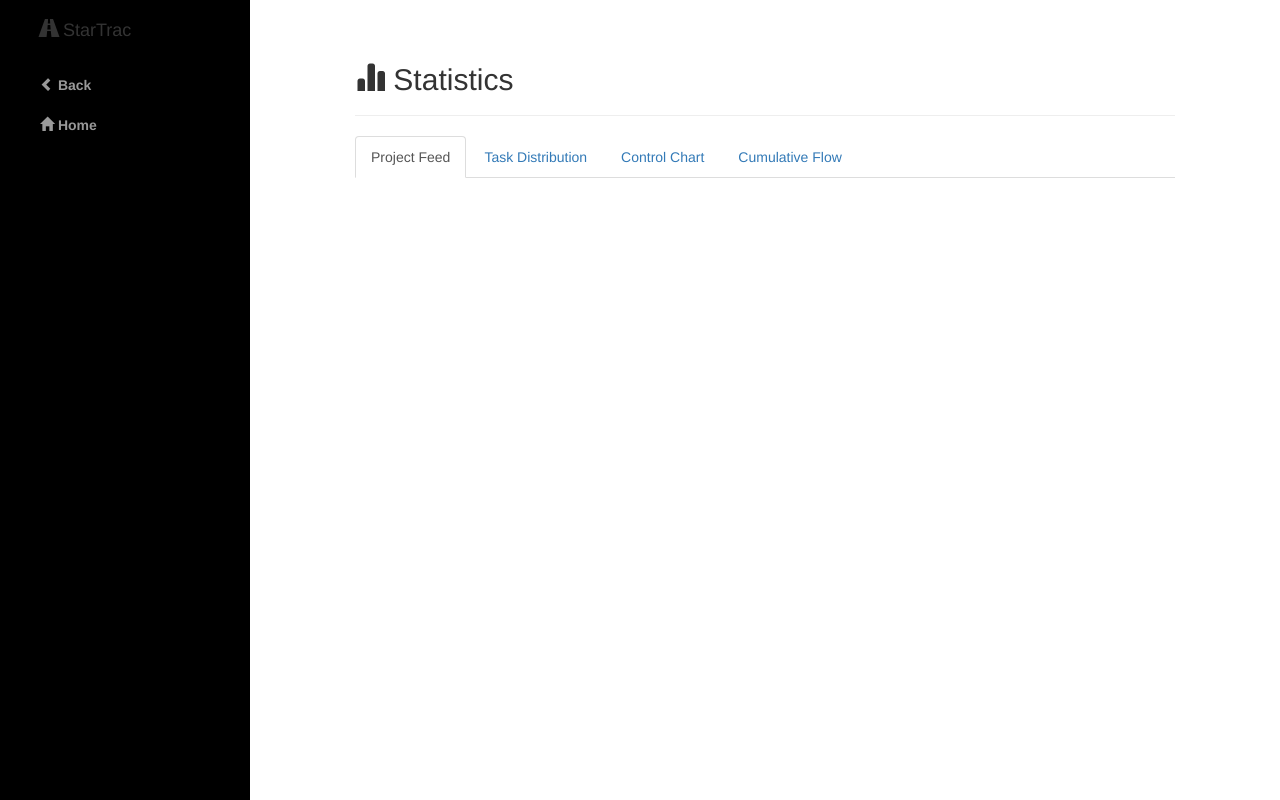
After one commit to E2Soft/StarTrac, a Django app: page /statistics/ in a window 1280 px wide. The commit adds this page. Run offline with Django 3.2, Linux system fonts and the light colour scheme; some libraries are stand-ins or nearby versions.

Commit message:
- Dodata stranica sa statistikama

```diff
--- a/src/tasks/templates/tasks/logged.html
+++ b/src/tasks/templates/tasks/logged.html
@@ -21,6 +21,7 @@
 	        <li><a href="{% url 'requirements' %}"><span class="glyphicon glyphicon-list-alt"></span> Requirements</a></li>
 	        <li><a href="{% url 'tasks' %}"><span class="glyphicon glyphicon-tasks"></span> Tasks</a></li>
 	        <li><a href="{% url 'timeline' %}"><span class="glyphicon glyphicon-time"></span> Timeline</a></li>
+	        <li><a href="{% url 'statistics' %}"><span class="glyphicon glyphicon-stats"></span> Statistics</a></li>
 	      </ul>
 	      <ul class="nav navbar-nav navbar-right">
 	      	<li class="dropdown"><a class="dropdown-toggle" data-toggle="dropdown" href="#">
--- /dev/null
+++ b/src/tasks/templates/tasks/statistics.html
@@ -0,0 +1,50 @@
+{% extends "tasks/page_template.html" %}
+{% block title %}Statistics Page{% endblock %}
+
+{% block content %}
+	<div id="page-content-wrapper">
+    	<div class="container-fluid">
+        	<div class="row">
+            	<div class="col-lg-12">
+            		<div class="page-header">
+       					<h2><span class="glyphicon glyphicon-stats"></span> Statistics</h2>
+    				</div>
+    				<ul class="nav nav-tabs">
+    				  <li class="active"><a id="tab1" href="#info" data-toggle="tab">Project Feed</a></li>
+					  <li><a id="tab2" href="#chart1"data-toggle="tab">Task Distribution</a></li>
+					  <li><a id="tab3" href="#chart2" data-toggle="tab">Control Chart</a></li>
+					  <li><a id="tab4" href="#chart3" data-toggle="tab">Cumulative Flow</a></li>
+					</ul>
+					<div class="tab-content">
+					  <div class="tab-pane active" id="info">
+					  </div>
+					  <div class="tab-pane" id="chart1">
+					     <div class="panel panel-default">
+ 							 <div class="panel-body">
+							 	<canvas id="myChart1" width="300" height="300" style="display: block; margin: 0 auto;"></canvas>
+								<div id="legend1"></div>
+					  		</div>
+						 </div>
+					  </div>
+					  <div class="tab-pane" id="chart2">
+					  	 <div class="panel panel-default">
+ 						 	<div class="panel-body">
+					  	  		<canvas id="myChart2" width="300" height="300" style="display: block; margin: 0 auto;"></canvas>
+						  		<div id="legend2"></div>
+					  		</div>
+					  	 </div>
+					  </div>
+					  <div class="tab-pane" id="chart3">
+					  	 <div class="panel panel-default">
+ 						 	<div class="panel-body">
+		   			        	<canvas id="myChart3" width="300" height="300" style="display: block; margin: 0 auto;"></canvas>
+				  	      		<div id="legend3"></div>
+					  		</div>
+					  	 </div>
+					  </div>
+					</div>
+				</div>
+			</div>
+		</div>
+	</div>
+{% endblock %}
--- a/src/tasks/urls.py
+++ b/src/tasks/urls.py
@@ -53,4 +53,6 @@ urlpatterns = patterns('',
     url(r'^tasks/create/$', TaskCreate.as_view(), name='task_create'),
     url(r'^task_ajax_comment/$', views.ajax_comment, name='task_ajax_comment', kwargs={'object_type':Task}),
     #url(r'^task_comment/$', views.task_comment, name='task_comment'),
+
+    url(r'statistics/$', views.StatisticsIndexView.as_view(), name='statistics'),
 )
--- a/src/tasks/views.py
+++ b/src/tasks/views.py
@@ -3,7 +3,7 @@ import json
 from django.contrib.auth.models import User
 from django.core.urlresolvers import reverse
 from django.http import HttpResponse
-from django.http.response import HttpResponseRedirect, HttpResponseServerError
+from django.http.response import HttpResponseRedirect
 from django.shortcuts import render, get_object_or_404
 from django.utils import timezone
 from django.views.generic.edit import UpdateView, CreateView
@@ -11,6 +11,7 @@ from django.views.generic.edit import UpdateView, CreateView
 from tasks.forms import MilestoneForm, TaskUpdateForm, TaskCreateForm
 from tasks.models import Task, Milestone, Comment, Requirement, StateChange, \
     Event
+from django.views.generic.base import TemplateView
 
 
     # Create your views here.
@@ -615,3 +616,10 @@ def resolve(request):
     ret_dict["code"] = "200"
 
     return HttpResponse(json.dumps(ret_dict), content_type="application/json")
+
+class StatisticsIndexView(TemplateView):
+    template_name = 'tasks/statistics.html'
+
+    def get_context_data(self, **kwargs):
+        context = super(StatisticsIndexView, self).get_context_data(**kwargs)
+        return context
```
